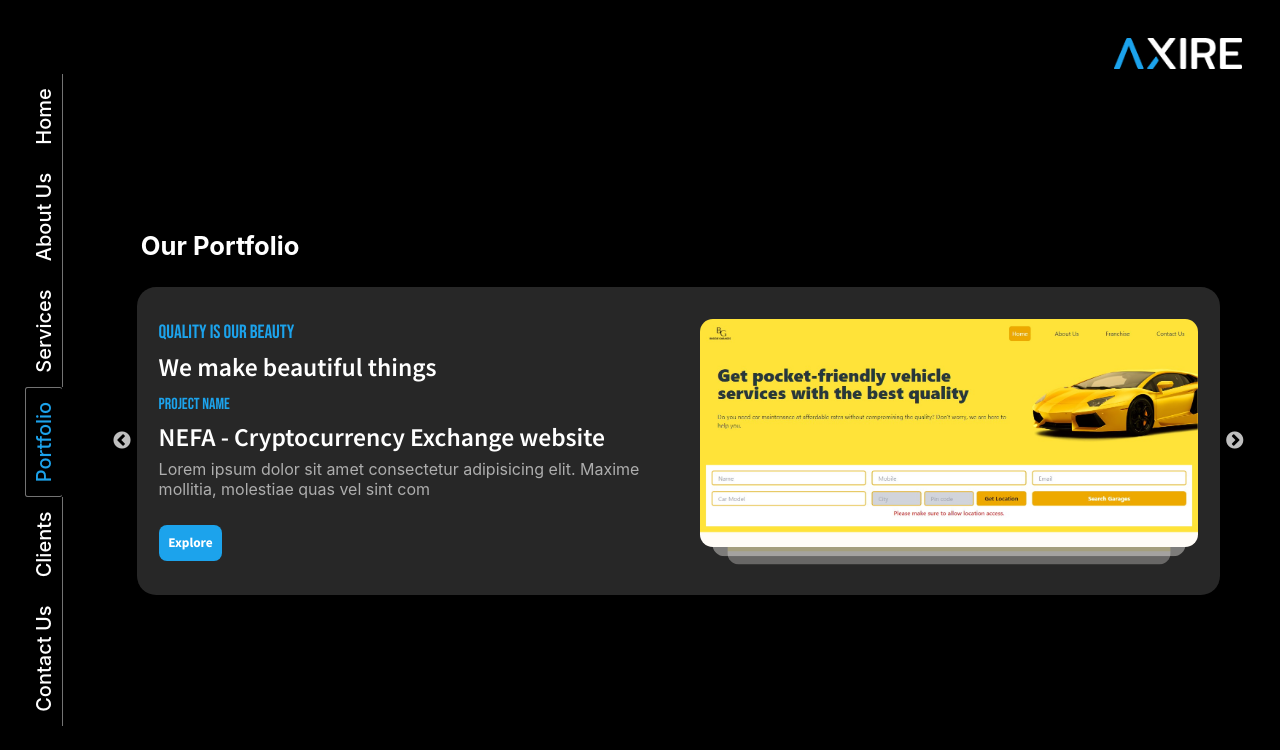
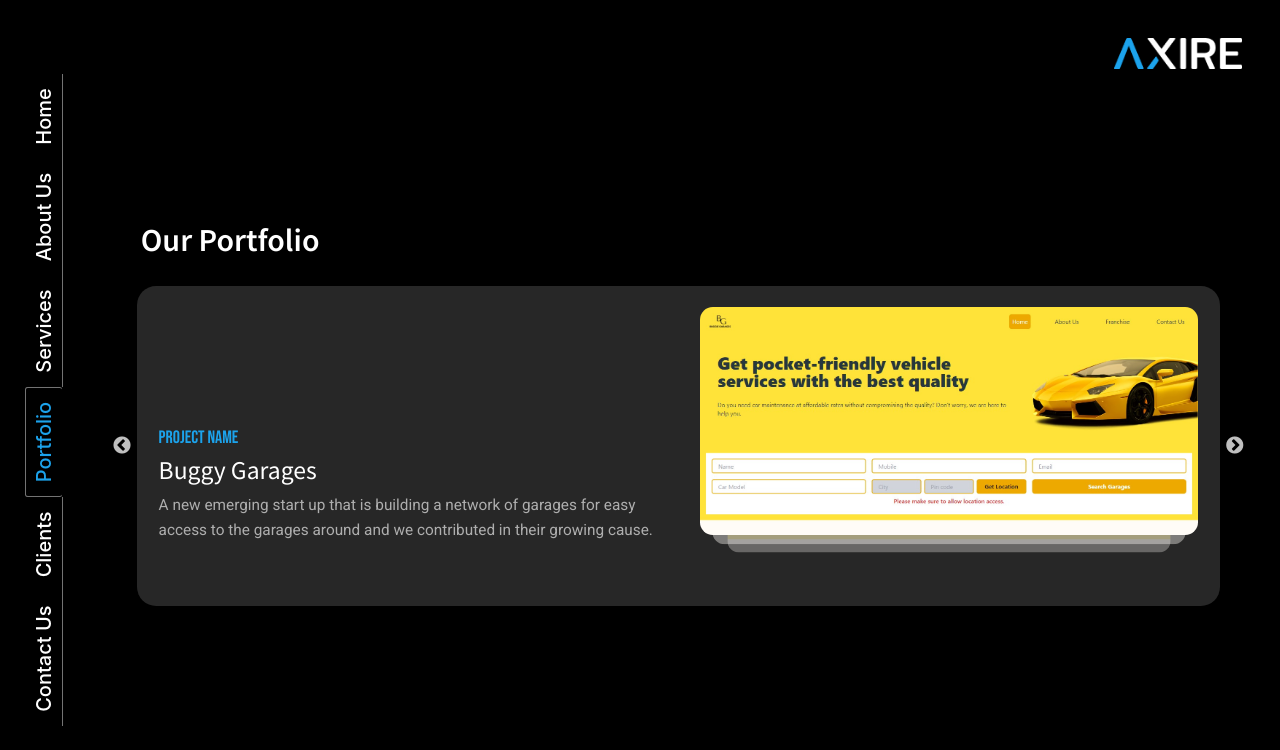
Before and after one commit to AxireInfoTech/Axire, a React (Create React App) app: page /portfolio in a window 1280 px wide. Shown: the top 750 px of the page. Built offline with nearby package versions, Linux system fonts and the light colour scheme.

Commit message:
Potfolio page completed

```diff
--- a/src/pages/Portfolio.jsx
+++ b/src/pages/Portfolio.jsx
@@ -20,21 +20,20 @@
           <Slider {...settings}>
             <div className="portfolio-card">
               <div className="portfolio-card-left">
-                <div className="quates">
+                {/* <div className="quates">
                   <h3 className="quate-heading">QUALITY IS OUR BEAUTY</h3>
                   <h1 className="quate-content">We make beautiful things</h1>
-                </div>
+                </div> */}
                 <div className="project-details">
                   <h1 className="project-name-heading">Project Name</h1>
                   <h1 className="project-name">
-                    NEFA - Cryptocurrency Exchange website
+                    Buggy Garages
                   </h1>
                   <p className="project-desc">
-                    Lorem ipsum dolor sit amet consectetur adipisicing elit.
-                    Maxime mollitia, molestiae quas vel sint com
+                    A new emerging start up that is building a network of garages for easy access to the garages around and we contributed in their growing cause.
                   </p>
                 </div>
-                <button className="explore-button">Explore</button>
+                {/* <button className="explore-button">Explore</button> */}
               </div>
               <div className="portfolio-card-right">
                 <div className="project-thumbnail">
@@ -60,21 +59,20 @@
             </div>
             <div className="portfolio-card">
               <div className="portfolio-card-left">
-                <div className="quates">
+                {/* <div className="quates">
                   <h3 className="quate-heading">QUALITY IS OUR BEAUTY</h3>
                   <h1 className="quate-content">We make beautiful things</h1>
-                </div>
+                </div> */}
                 <div className="project-details">
                   <h1 className="project-name-heading">Project Name</h1>
                   <h1 className="project-name">
-                    NEFA - Cryptocurrency Exchange website
+                    The VFX Company
                   </h1>
                   <p className="project-desc">
-                    Lorem ipsum dolor sit amet consectetur adipisicing elit.
-                    Maxime mollitia, molestiae quas vel sint com
+                    A startup that helps creating 3d animations and we helped them showcase their work and give them a boost.
                   </p>
                 </div>
-                <button className="explore-button">Explore</button>
+                {/* <button className="explore-button">Explore</button> */}
               </div>
               <div className="portfolio-card-right">
                 <div className="project-thumbnail">
--- a/src/styles/portfolio.scss
+++ b/src/styles/portfolio.scss
@@ -10,8 +10,10 @@
     .portfolio-centered{
         width: 100%;
         .portfolio-heading{
-            font-size: 2vw;
+            font-size: 2.5vw;
             margin: 2vw 5vw;
+            font-family: $font-head;
+            font-weight: 600;
         }
         .portfolio-slider{
             width: 90%;
@@ -26,6 +28,7 @@
               }
             .portfolio-card{
                 width: 100%;
+                height: 25vw;
                 background-color: #272727;
                 border-radius: 1.5vw;
                 .portfolio-card-left{
@@ -44,14 +47,14 @@
                         .quate-content{
                             font-size: 2vw;
                             font-family: $font-head;
-                            font-weight: 600;
+                            font-weight: 500;
                             margin: 0.5vw 0;
                         }
                     }
                     .project-details{
                         margin: 1vw 0;
                         .project-name-heading{
-                            font-size: 1.25vw;
+                            font-size: 1.4vw;
                             color: #1CA3EC;
                             font-family: $font-head2;
                             font-weight: 500;
@@ -60,13 +63,15 @@
                         .project-name{
                             font-size: 2vw;
                             font-family: $font-head;
-                            font-weight: 600;
+                            font-weight: 500;
                             margin: 0.5vw 0;
                         }
                         .project-desc{
+                            font-family: $font-desc;
                             color: #AEAEAE;
                             margin: 0.5vw 0;
-
+                            font-size: 1.2vw;
+                            line-height: 2vw;
                         }
                     }
                     .explore-button{
@@ -74,7 +79,7 @@
                         color: #ffffff;
                         border-radius: 8px;
                         font-family: $font-head;
-                        font-weight: 700;
+                        font-weight: 600;
                         padding: 0.75vw;
                         border: none;
                         margin: 1vw 0;
```
